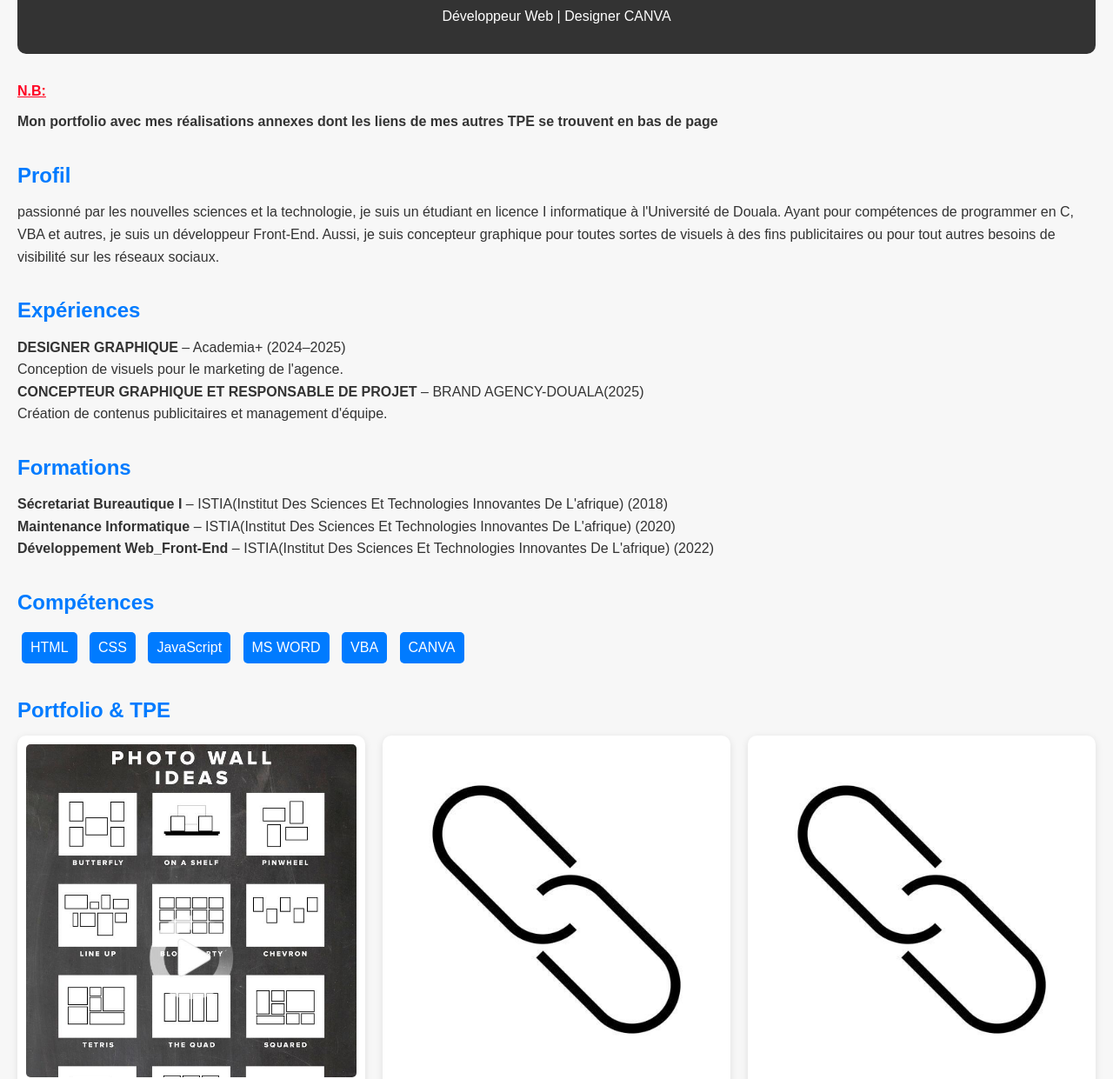
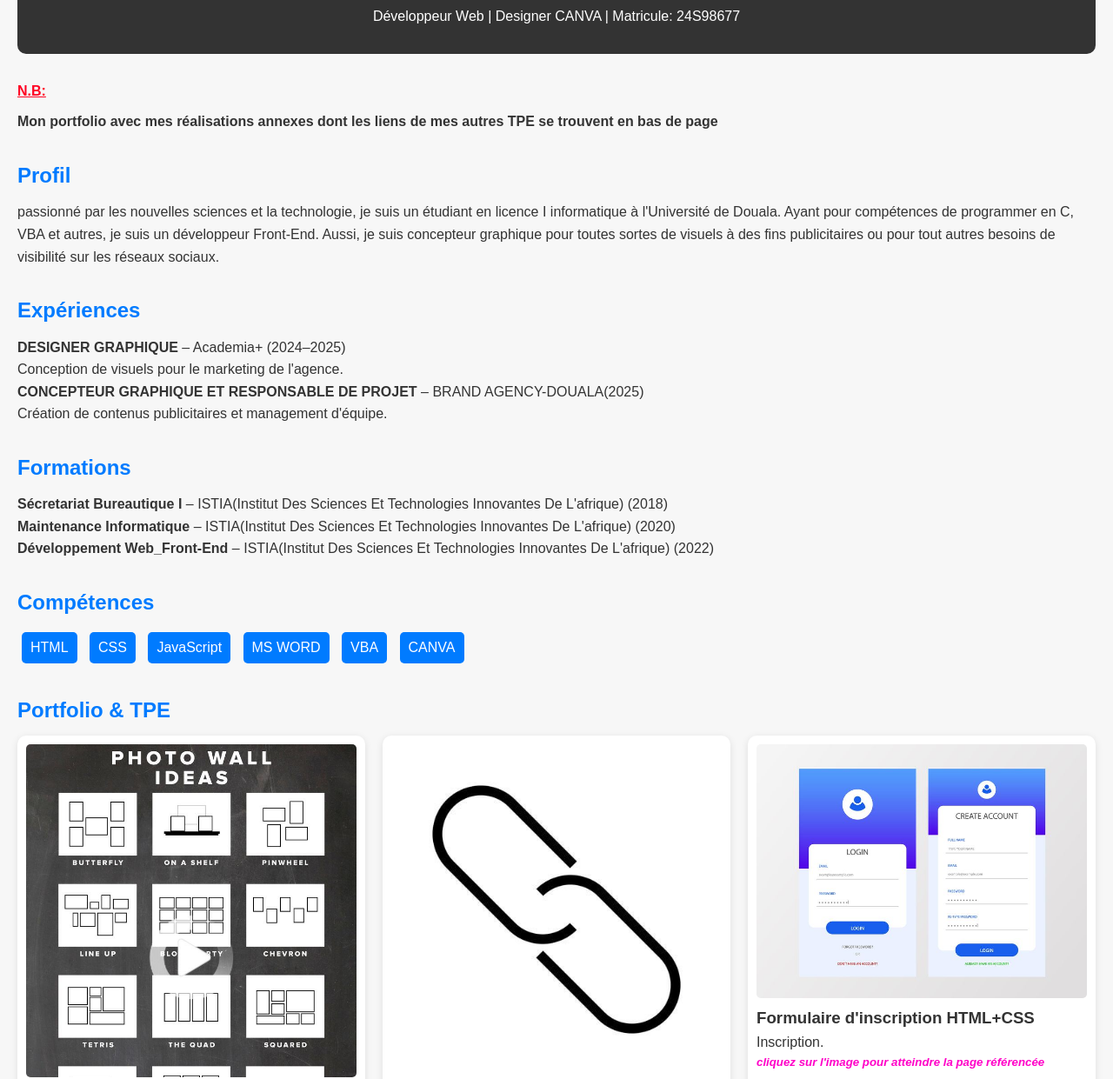
Before and after one commit to Eightia/eightia.github.com, a plain HTML site: page index.html in a window 1280 px wide. Shown: the part 95-1336 px from the top of the page at 87% size. Drawn offline with Linux system fonts and the light colour scheme.

Commit message:
index.html

```diff
--- a/index.html
+++ b/index.html
@@ -9,7 +9,7 @@
 <body>
   <header>
     <h1>MBENDA SAHA MARIUS DORCEL</h1>
-    <p>Développeur Web | Designer CANVA</p>
+    <p>Développeur Web | Designer CANVA | Matricule: 24S98677 </p>
   </header>
 <section class="N.B:">
   <h4><u>N.B:</u></h4>
@@ -71,7 +71,7 @@
         <h5><i>cliquez sur l'image pour atteindre la page référencée</i></h5>
       </div>
       <div class="projet">
-        <a href="formulaire.html"><img src="52303d60f2dc9f805d67fdd69d415c11.jpg" alt="Projet 3" /></a>
+        <a href="formulaire.html"><img src="dbbf1b262bacd8ac94c4943dde30369f.jpg" alt="Projet 3" /></a>
         <h3>Formulaire d'inscription HTML+CSS</h3>
         <p>Inscription.</p>
         <h5><i>cliquez sur l'image pour atteindre la page référencée</i></h5>
```
